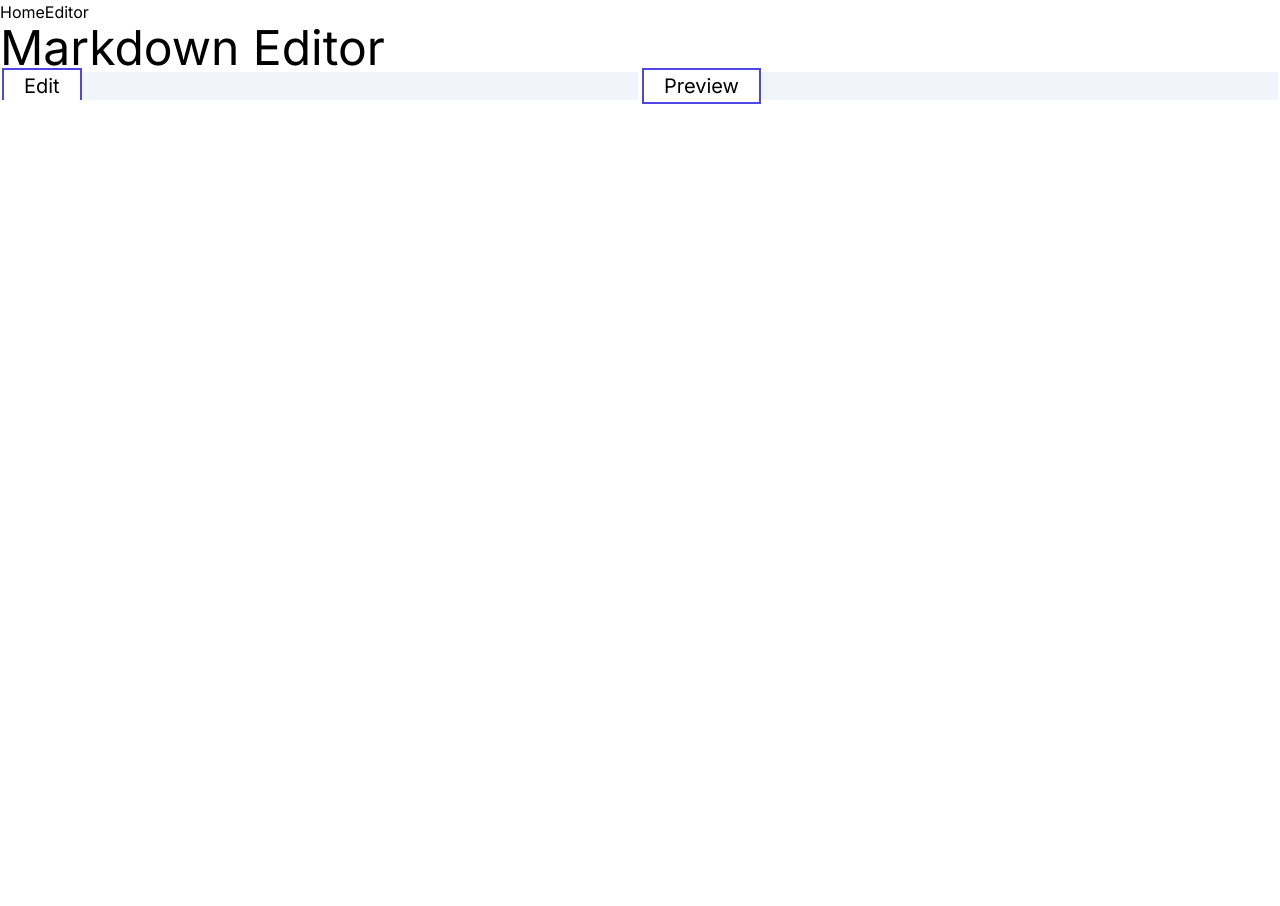
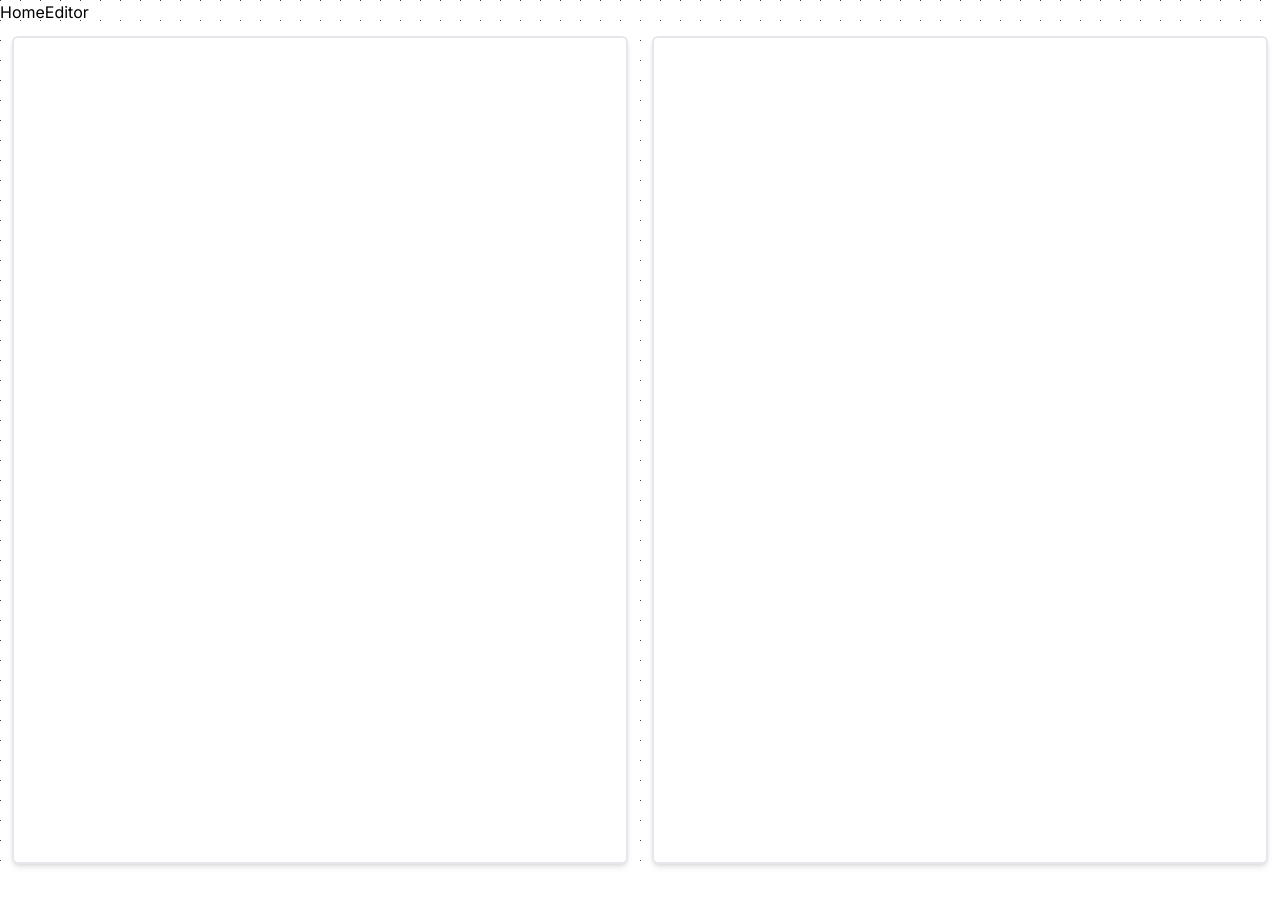
Before and after one commit to vivitt/online-markdown-editor, a Next.js app: page /editor in a window 1280 px wide. After the commit the page ends 876 px from the top, so only its background shows below. Built offline with nearby package versions, Linux system fonts and the light colour scheme.

Commit message:
add line numbers

```diff
--- a/app/components/Panel.tsx
+++ b/app/components/Panel.tsx
@@ -1,11 +1,11 @@
 import { useState, useEffect } from "react";
 
-export default function Panel({ children, title }) {
+export default function Panel({ children }) {
   return (
-    <div className="mx-0.5  bg-slate-100 w-full h-screen " id="droptarget">
-      <h2 className="text-xl bg-white inline px-5 py-1 border-solid border-2 border-indigo-600">
-        {title}
-      </h2>
+    <div
+      className=" bg-white w-full min-h-screen border-2 rounded-md m-3 py-3 shadow-md has-[:focus]:outline "
+      id="droptarget"
+    >
       <div>{children}</div>
     </div>
   );
--- a/app/components/editArea.tsx
+++ b/app/components/editArea.tsx
@@ -1,8 +1,42 @@
-export default function EditArea({ onChange }) {
+export default function EditArea({ onChange, lines }) {
   return (
-    <textarea
-      className="resize-none w-full min-h-screen"
-      onChange={(e) => onChange(e)}
-    ></textarea>
+    <div
+      className="flex font-mono "
+      role="textbox"
+      lang="markdown"
+      aria-multiline="true"
+      aria-live="polite"
+    >
+      <div
+        id="gutter"
+        aria-hidden="true"
+        className="w-5  flex flex-col items-center bg-white px-5"
+      >
+        {!!lines[0] &&
+          lines.some((el) => el.trim !== "") &&
+          lines.map((i, index) => {
+            return (
+              <span className="" key={index + 1}>
+                {index + 1}
+              </span>
+            );
+          })}
+      </div>
+      <textarea
+        aria-autocomplete="list"
+        data-language="markdown"
+        className="resize-none w-full h-screen focus:outline-0"
+        onChange={(e) => onChange(e)}
+      ></textarea>
+      {/* <div
+        contentEditable="true"
+
+
+
+        style={{ tabSize: 2 }}
+        className="resize-none w-full min-h-screen"
+        onChange={(e) => onChange(e)}
+      ></div> */}
+    </div>
   );
 }
--- a/app/components/previewArea.tsx
+++ b/app/components/previewArea.tsx
@@ -1,6 +1,4 @@
 import Markdown from "react-markdown";
 export default function PreviewArea({ markdown }) {
-  return (
-    <Markdown className="prose p-5 bg-white h-screen">{markdown}</Markdown>
-  );
+  return <Markdown className="prose px-3 bg-white ">{markdown}</Markdown>;
 }
--- a/app/editor/page.tsx
+++ b/app/editor/page.tsx
@@ -3,7 +3,6 @@
 import { useState } from "react";
 import EditArea from "../components/EditArea";
 import Panel from "../components/Panel";
-import Divider from "../components/ResizableHandle";
 import PreviewArea from "../components/PreviewArea";
 
 type ChangeEvent = React.ChangeEvent<HTMLInputElement>;
@@ -11,15 +10,16 @@ type ChangeEvent = React.ChangeEvent<HTMLInputElement>;
 export default function Editor() {
   const [markdown, setMarkdown] = useState("");
 
+  const [lines, setLines] = useState([]);
   const onChange = (e: ChangeEvent) => {
     setMarkdown(e.target.value);
+    setLines(e.target.value.split("\n"));
   };
   return (
     <main>
-      <h1 className="text-5xl">Markdown Editor</h1>
-      <div className="flex w-100">
+      <div className="flex flex-col w-100 sm:flex-row">
         <Panel title="Edit">
-          <EditArea onChange={onChange}></EditArea>
+          <EditArea onChange={onChange} lines={lines}></EditArea>
         </Panel>
 
         <Panel title="Preview">
--- a/app/globals.css
+++ b/app/globals.css
@@ -15,3 +15,7 @@
     --background-end-rgb: 0, 0, 0;
   }
 }
+
+:focus:not(:focus-visible) {
+  outline: none;
+}
--- a/app/layout.tsx
+++ b/app/layout.tsx
@@ -17,7 +17,7 @@ export default function RootLayout({
 }>) {
   return (
     <html lang="en">
-      <body className={inter.className}>
+      <body className={`bg-dot-pattern  bg-repeat ${inter.className}`}>
         <nav>
           <ul className="flex">
             <li>
--- a/tailwind.config.ts
+++ b/tailwind.config.ts
@@ -9,9 +9,7 @@ const config: Config = {
   theme: {
     extend: {
       backgroundImage: {
-        "gradient-radial": "radial-gradient(var(--tw-gradient-stops))",
-        "gradient-conic":
-          "conic-gradient(from 180deg at 50% 50%, var(--tw-gradient-stops))",
+        "dot-pattern": "url('/dot.svg')",
       },
     },
   },
```
Also changed, not shown: public/dot.svg (added).
